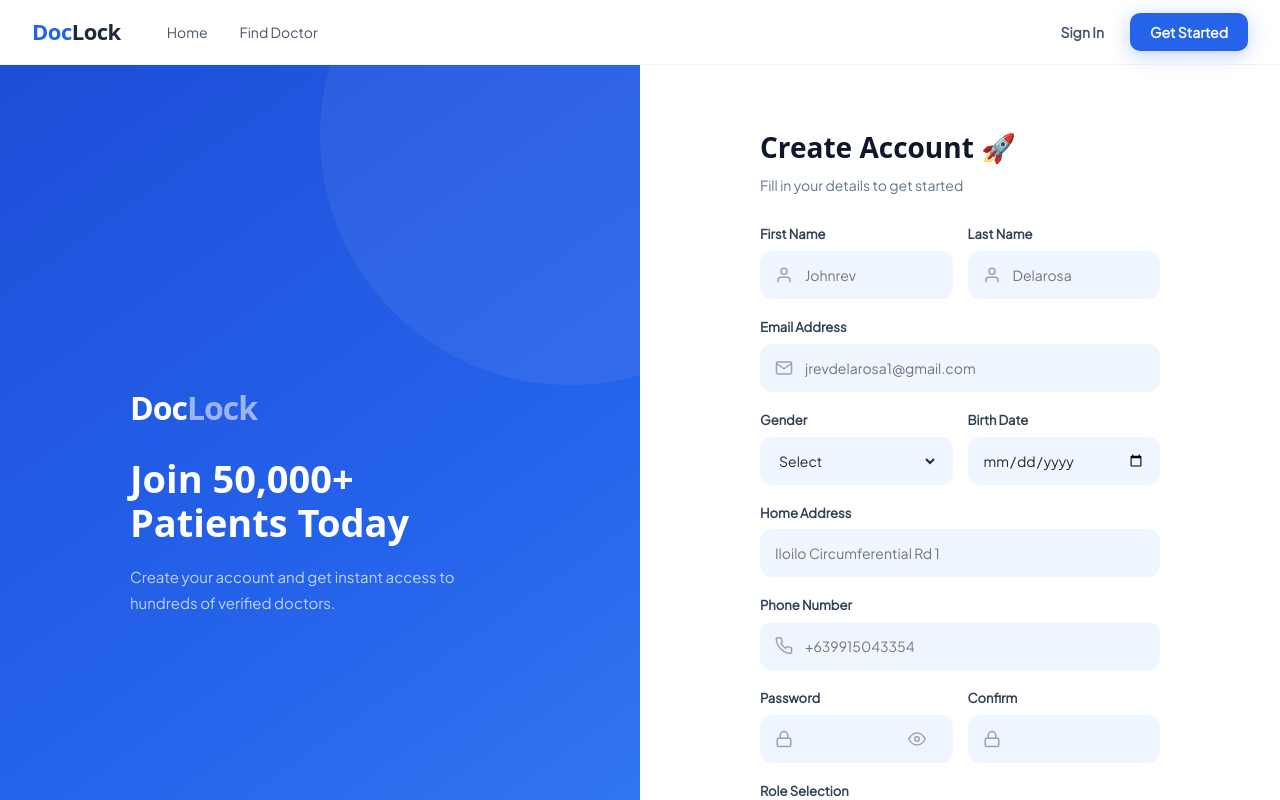
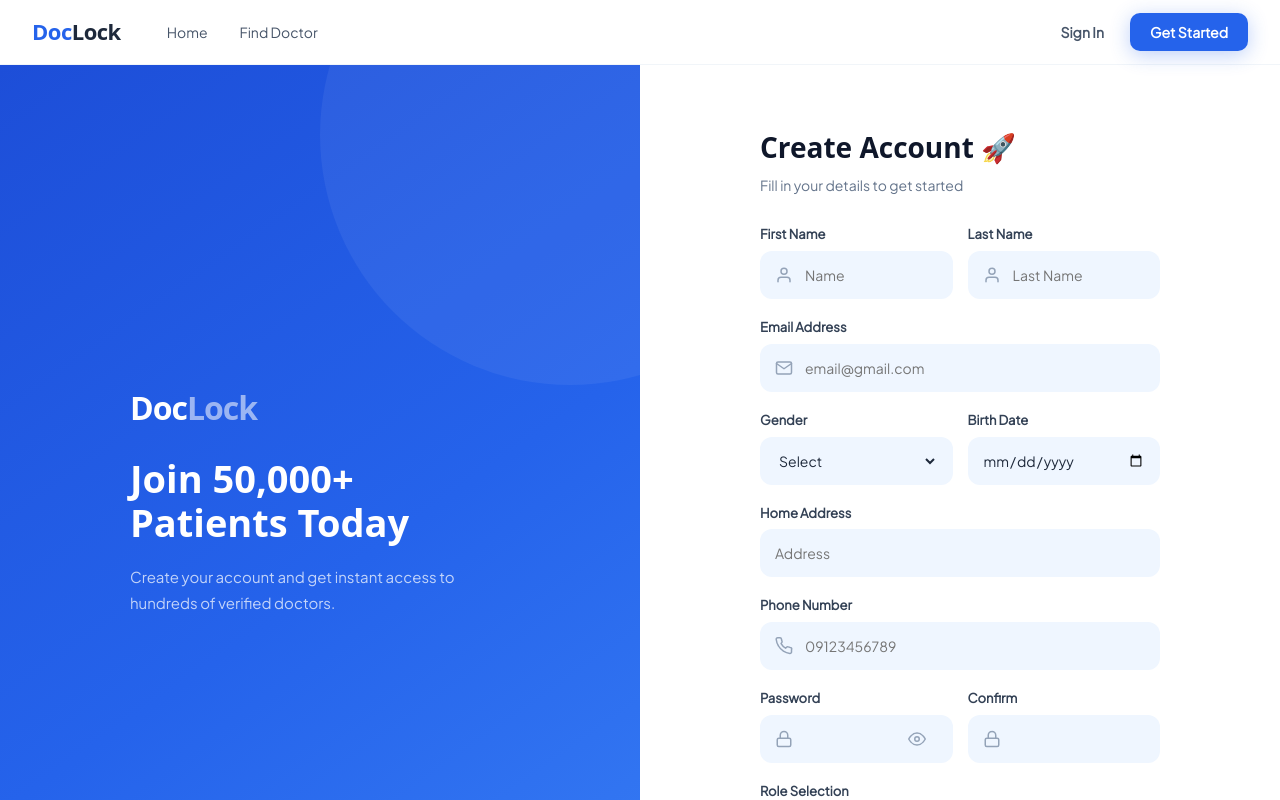
Before and after one commit to Rev0710/Doclock, a React (Vite) app in the folder doclock-project/client/: page /register in a window 1280 px wide. Shown: the top 800 px of the page. Built offline with nearby package versions, Linux system fonts and the light colour scheme.

Commit message:
Register name and placeholder update

```diff
--- a/doclock-project/client/src/pages/Register.jsx
+++ b/doclock-project/client/src/pages/Register.jsx
@@ -114,7 +114,7 @@ export default function Register() {
                 <label className="field-label">First Name</label>
                 <div className={`field-wrap-modern ${errors.firstName ? 'error' : ''}`}>
                   <IconUser />
-                  <input type="text" placeholder="Johnrev" value={form.firstName} onChange={set('firstName')} />
+                  <input type="text" placeholder="Name" value={form.firstName} onChange={set('firstName')} />
                 </div>
                 {errors.firstName && <p className="field-error">{errors.firstName}</p>}
               </div>
@@ -122,7 +122,7 @@ export default function Register() {
                 <label className="field-label">Last Name</label>
                 <div className={`field-wrap-modern ${errors.lastName ? 'error' : ''}`}>
                   <IconUser />
-                  <input type="text" placeholder="Delarosa" value={form.lastName} onChange={set('lastName')} />
+                  <input type="text" placeholder="Last Name" value={form.lastName} onChange={set('lastName')} />
                 </div>
                 {errors.lastName && <p className="field-error">{errors.lastName}</p>}
               </div>
@@ -132,7 +132,7 @@ export default function Register() {
               <label className="field-label">Email Address</label>
               <div className={`field-wrap-modern ${errors.email ? 'error' : ''}`}>
                 <IconMail />
-                <input type="email" placeholder="jrevdelarosa1@gmail.com" value={form.email} onChange={set('email')} />
+                <input type="email" placeholder="email@gmail.com" value={form.email} onChange={set('email')} />
               </div>
               {errors.email && <p className="field-error">{errors.email}</p>}
             </div>
@@ -161,7 +161,7 @@ export default function Register() {
             <div className="field-group">
               <label className="field-label">Home Address</label>
               <div className="field-wrap-modern">
-                <input type="text" placeholder="Iloilo Circumferential Rd 1" value={form.address} onChange={set('address')} />
+                <input type="text" placeholder="Address" value={form.address} onChange={set('address')} />
               </div>
               {errors.address && <p className="field-error">{errors.address}</p>}
             </div>
@@ -170,7 +170,7 @@ export default function Register() {
               <label className="field-label">Phone Number</label>
               <div className={`field-wrap-modern ${errors.phone ? 'error' : ''}`}>
                 <IconPhone />
-                <input type="tel" placeholder="+639915043354" value={form.phone} onChange={set('phone')} />
+                <input type="tel" placeholder="09123456789" value={form.phone} onChange={set('phone')} />
               </div>
               {errors.phone && <p className="field-error">{errors.phone}</p>}
             </div>
```
